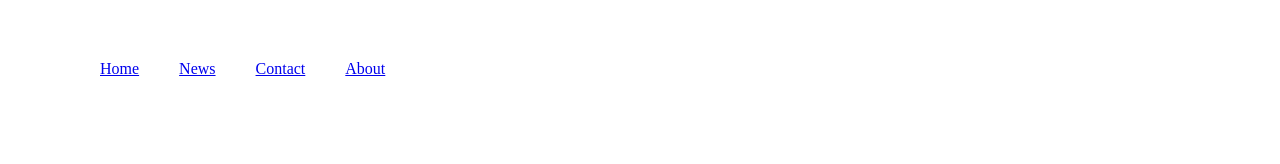
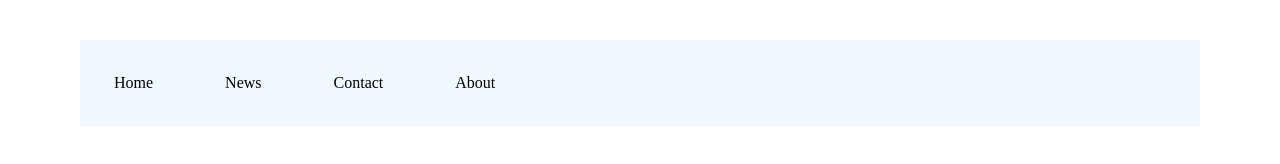
Before and after one commit to PrinceMCH/node, a plain HTML site: page index.html in a window 1280 px wide. Drawn offline with Linux system fonts and the light colour scheme.

Commit message:
Update node.css

```diff
--- a/node.css
+++ b/node.css
@@ -1,9 +1,27 @@
 *{
   margin:20px;
 }
-.topnav{
-  display: flex;
+div.topnav{
+  background-color: aliceblue;
+  overflow: auto;
+  white-space: nowrap;
 }
-.bg-img{
-  background-image url()
+div.topnav a{
+  display: inline-block;
+  color: black;
+  text-align: center;
+  padding: 14px;
+  text-decoration: none;
 }
+div.topnav a:hover{
+  background-color: bisque;
+}
+
+  .bg-img {
+  min-height:380px;
+background-image: url('2.png');
+background-size: cover;
+  background-position: center;
+  background-repeat: no-repeat;
+  position: relative;
+}
```
